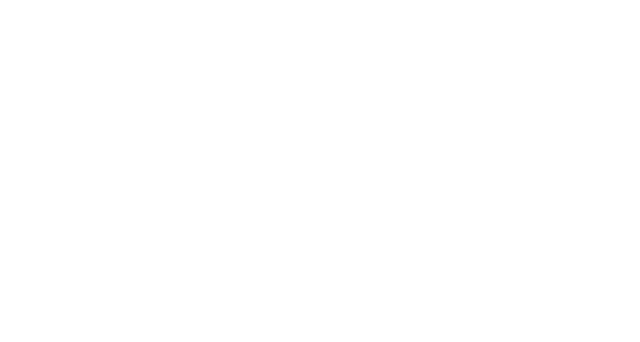
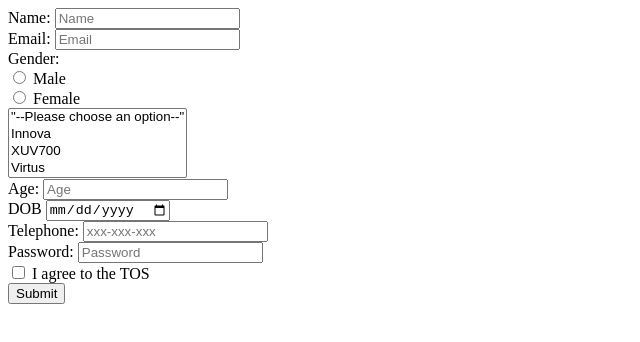
Before and after one commit to acciojob/signup-form-car-minukuridarshanreddy, a website: page main.html in a window 1280 px wide. Shown: the whole page, without its empty margins (0-640 px from the left). Drawn offline with Linux system fonts and the light colour scheme.

Commit message:
created a submission

```diff
--- a/main.html
+++ b/main.html
@@ -8,6 +8,36 @@
 
 <body>
 	<!-- the entire body must be written by student -->
+	<form method="post">
+		<label for="name">Name:</label>
+		<input type="text" required="yes" id="name" placeholder="Name"><br>
+		<label for="email">Email:</label>
+		<input type="email" required="yes" id="email" placeholder="Email"><br>
+		<label for="gender">Gender:</label><br>
+		<input type="radio" required="yes" id="gender_m" name="gender">
+		<label for="gender_m">Male</label><br>
+		<input type="radio" required="yes" id="gender_f" name="gender">
+		<label for="gender_f">Female</label><br>
+		<label for="car"></label>
+		<select multiple aria-required="yes" id="car" placeholder="--Please choose an option--">
+			<option value="disabled selected">"--Please choose an option--"</option>
+			<option value="innova">Innova</option>
+			<option value="xuv700">XUV700</option>
+			<option value="virtus">Virtus</option>
+		</select><br>
+		<label for="age">Age:</label>
+		<input type="number" required="yes" id="age" placeholder="Age"><br>
+		<label for="dob">DOB</label>
+		<input type="date" required="yes" id="dob"><br>
+		<label for="tel">Telephone:</label>
+		<input type="tel" required="No" id="tel" placeholder="xxx-xxx-xxx"><br>
+		<label for="password">Password:</label>
+		<input type="password" required="yes" id="password" placeholder="Password"><br>
+		<input type="checkbox" required="yes" id="tos">
+		<label for="tos">I agree to the TOS</label><br>
+		<label for="tos"></label>
+		<input type="submit">
+	</form>
     <script type="text/javascript" src="./script.js">
 </script>
 
```
